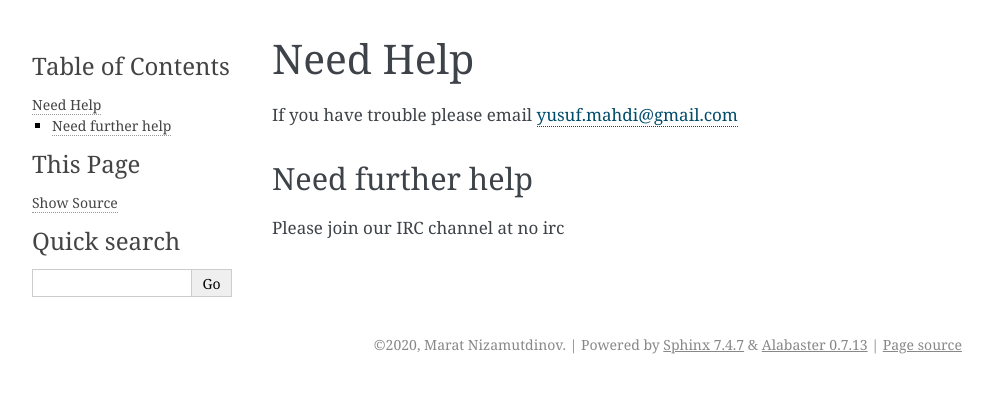
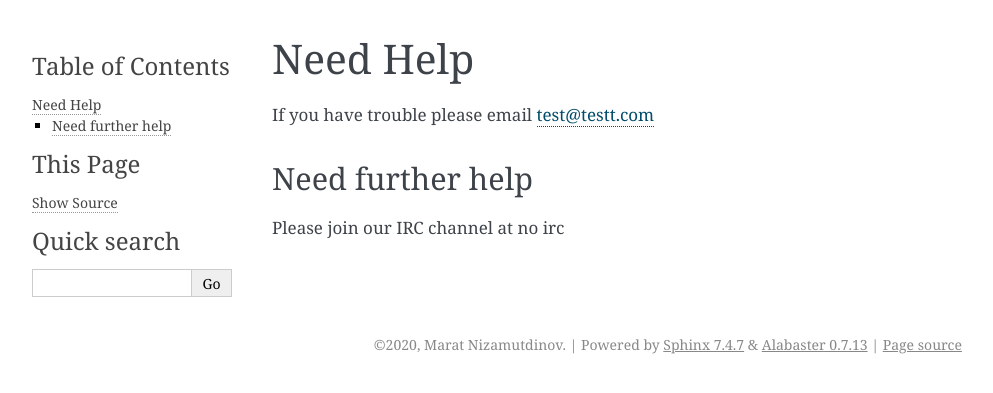
Before and after one commit to marat-nizamutdinov/learning_django, a Sphinx documentation site: the page built from docs/help.rst, in a window 1280 px wide. Shown: the top 393 px of the page, without its empty margins (148-1141 px from the left). Built offline with Sphinx 7.4.7, drawn with Linux system fonts in a browser that asks for light colours.

Commit message:
updateted readthedocs files

```diff
--- a/docs/help.rst
+++ b/docs/help.rst
@@ -1,7 +1,7 @@
 Need Help
 =========
 
-If you have trouble please email yusuf.mahdi@gmail.com
+If you have trouble please email test@testt.com
 
 Need further help
 -----------------
```
